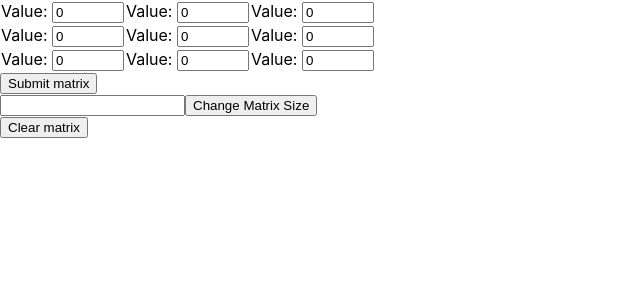
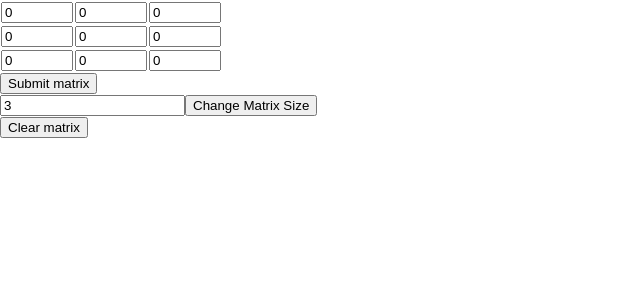
Before and after one commit to Eyal708/WebApplication, a React (Create React App) app: page / in a window 1280 px wide. Shown: the top 300 px of the page, without its empty margins (0-640 px from the left). Built offline with nearby package versions, Linux system fonts and the light colour scheme.

Commit message:
Minor changes in App.jxs

```diff
--- a/src/App.jsx
+++ b/src/App.jsx
@@ -5,7 +5,6 @@ import React from "react";
 function MatrixCell({onCellChange, value}) {
   return (
     <td>
-      <label> Value: </label>
           <input
               type='number'
               id="MatrixCellInput"
@@ -58,7 +57,7 @@ export default function Game() {
     [0, 0, 0],
   ]);
   const [matrixSize, setMatrixSize] = useState(3);
-  const [matrixSizeInput, setMatrixSizeInput] = useState('');
+  const [matrixSizeInput, setMatrixSizeInput] = useState(3);
 
   const clearCells = useCallback(() => {
     setMatrix(Array.from({ length: matrixSize }, () => Array.from({ length: matrixSize }, () => 0)));
@@ -73,7 +72,7 @@ export default function Game() {
        parsedMatrixSizeInput >= 2)
     {
       setMatrixSize(parsedMatrixSizeInput);
-      setMatrixSizeInput('');
+      // setMatrixSizeInput('');
 
     }
     else{
@@ -103,7 +102,7 @@ export default function Game() {
       </div>
       <div className="game-board">
       <label>
-          <input type="number" step="1" min={"2" } value={matrixSizeInput} onChange={(e) =>
+          <input type="number" step="1" min="2" value={matrixSizeInput} onChange={(e) =>
             setMatrixSizeInput(e.target.value)} />
         </label>
       <button type="button" onClick={updateMatrixSize}>
```
